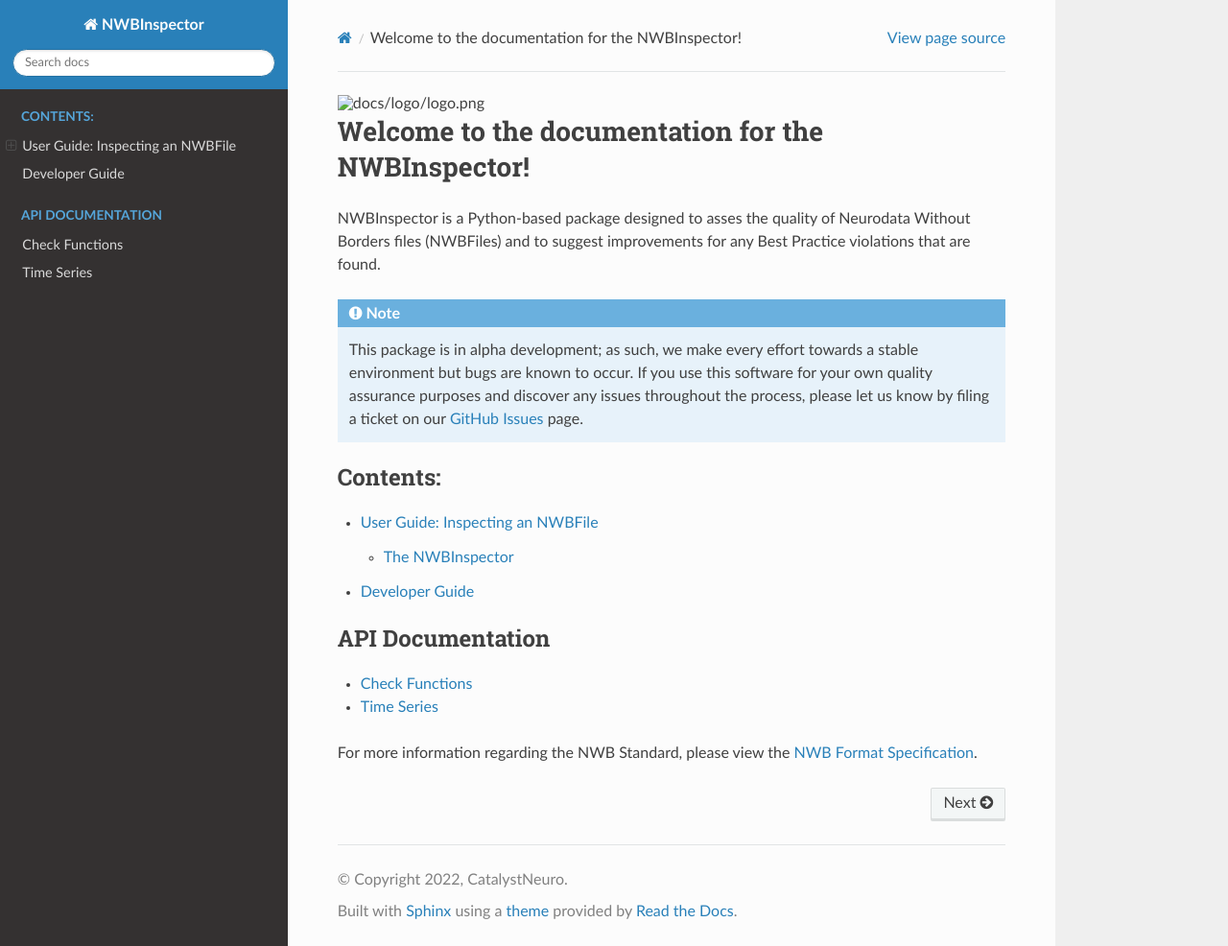
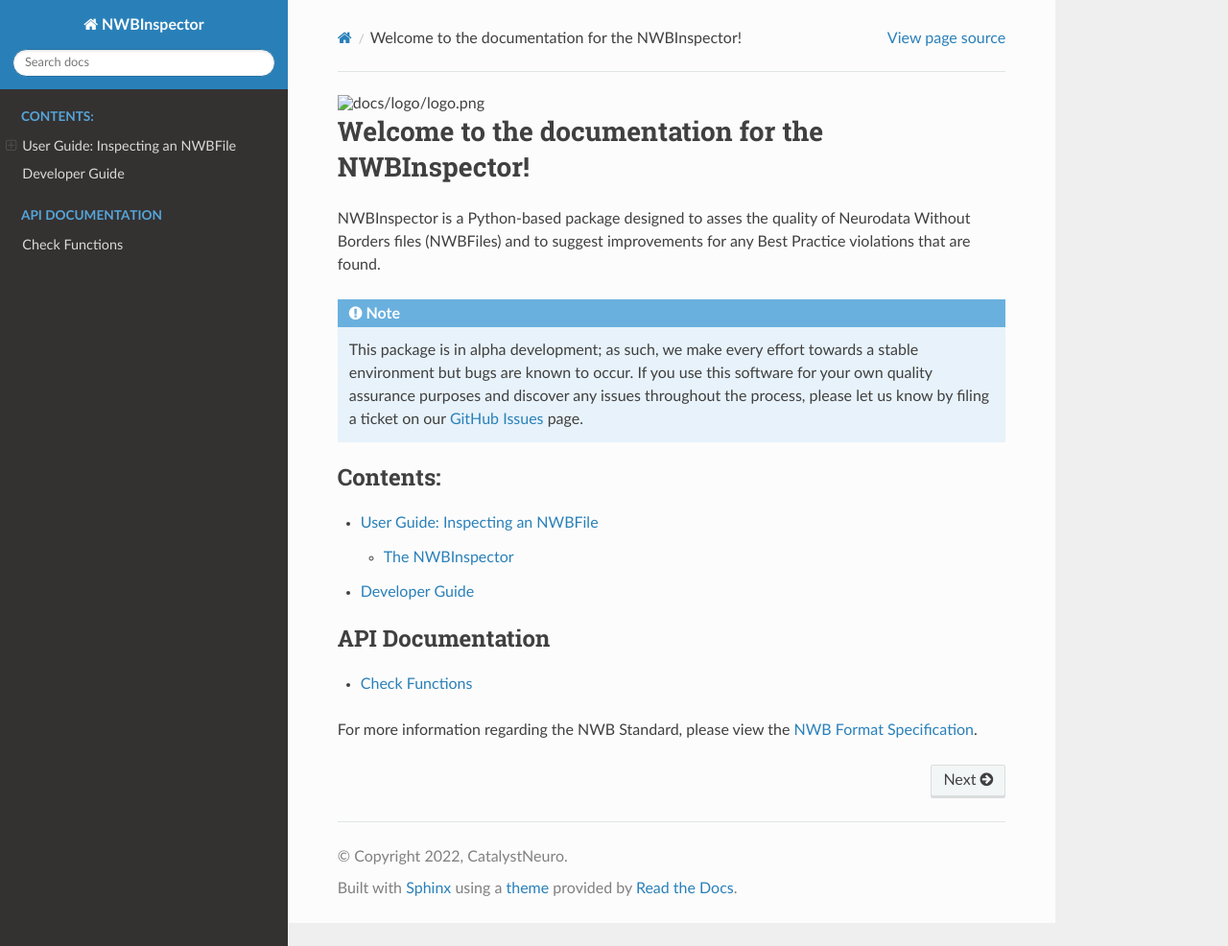
Before and after one commit to NeurodataWithoutBorders/nwbinspector, a Sphinx documentation site: the page built from docs/index.rst, in a window 1280 px wide and 986 px high. Shown: the whole window at 96% size. Built offline with Sphinx 7.4.7 and the Read the Docs theme 2.0.0, drawn with Linux system fonts in a browser that asks for light colours; pages that are not in the unit, such as notebooks, are missing from menus.

Commit message:
Update checks.rst

```diff
--- a/docs/api/checks.rst
+++ b/docs/api/checks.rst
@@ -5,6 +5,7 @@
     :members:
     :no-undoc-members:
 
-Time Series
-===========
-.. automodule:: nwbinspector.checks.time_series
+.. toctree::
+    :maxdepth: 4
+
+    checks.all
```
